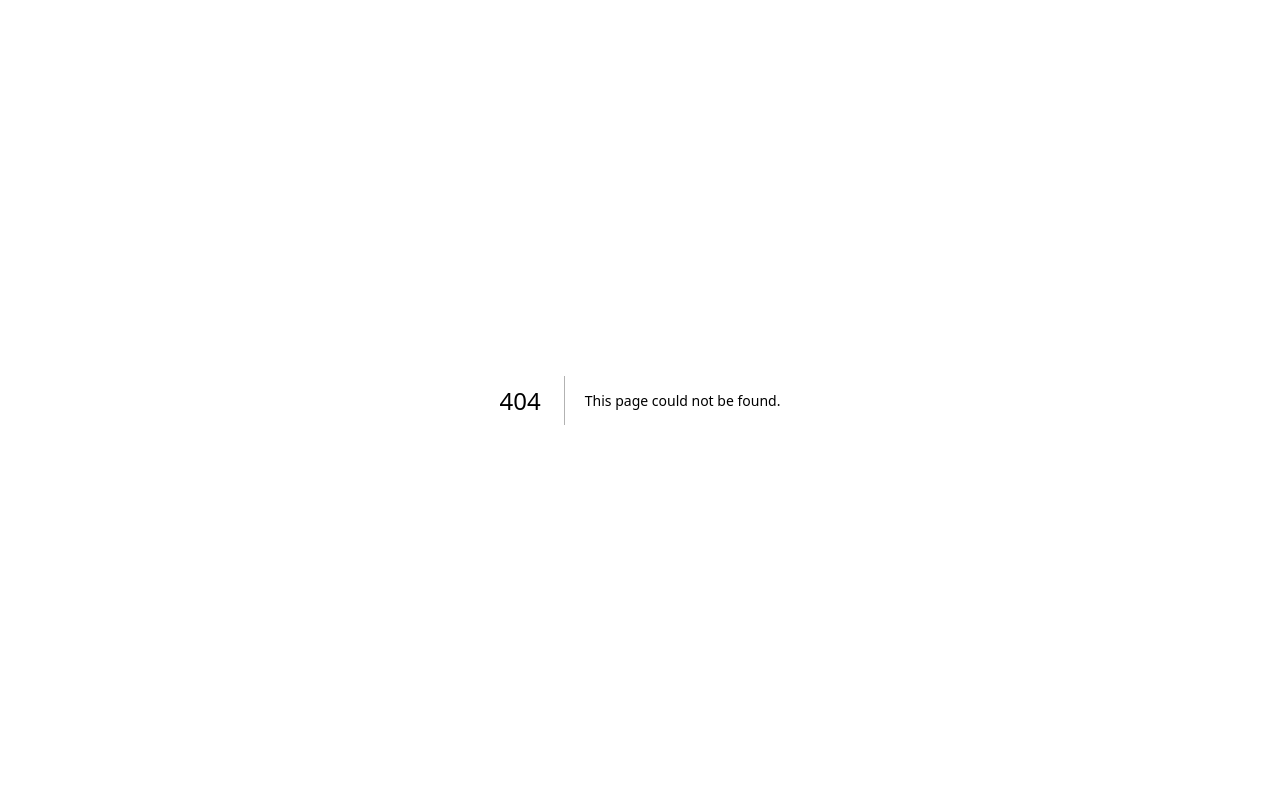
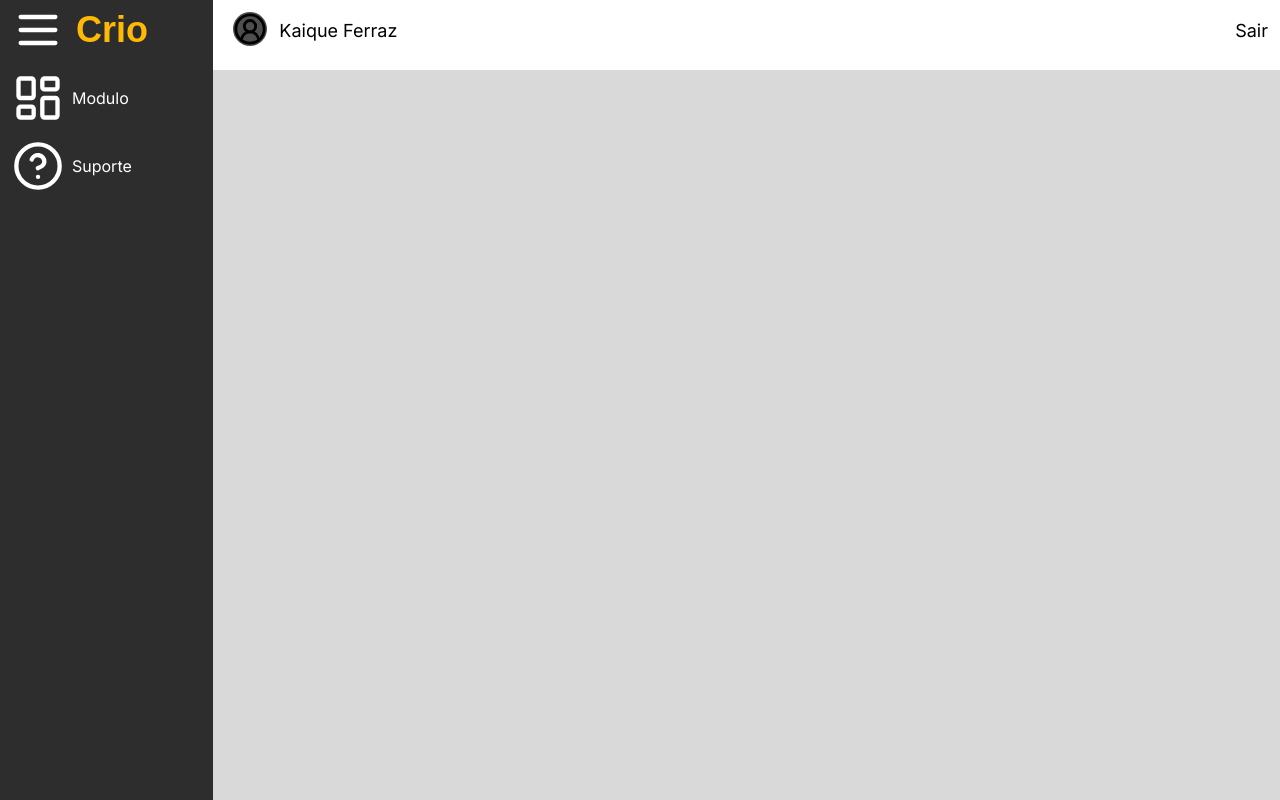
Before and after one commit to ferfavaro/pbl_fiap_erp, a Next.js app: page /screens/inputsPage in a window 1280 px wide. Before the commit this address had no page. Built offline with nearby package versions, Linux system fonts and the light colour scheme.

Commit message:
Navigation

```diff
--- a/src/app/components/listPage/listPage.tsx
+++ b/src/app/components/listPage/listPage.tsx
@@ -1,6 +1,7 @@
 "use client"
 import { LayoutTemplateIcon, MenuIcon, MenuSquareIcon, PencilIcon, PlusCircleIcon, SearchIcon, Trash2Icon } from "lucide-react";
 import { useState } from "react";
+import Link from 'next/link';
 
 interface Contact {
   id: string;
@@ -41,7 +42,9 @@ const ListPage: React.FC<ListProps> = ({ contacts }) => {
           <MenuIcon className="text-black" />
           <MenuSquareIcon className="text-black" />
           <LayoutTemplateIcon className="text-black mr-6" />
-          <PlusCircleIcon className="text-black" />
+          <Link href="/screens/inputsPage">
+            <PlusCircleIcon className="text-black" />
+          </Link>
           <PencilIcon className="text-black" />
           <Trash2Icon className="text-black" />
         </div>
--- /dev/null
+++ b/src/app/screens/inputsPage/page.tsx
@@ -0,0 +1,16 @@
+import AsideMainPage from "@/app/components/asidemainPage/asideMainPage";
+import NavBar from "@/app/components/nav/navBar";
+
+export default function inputsPage() {
+    return (
+      <div className="flex flex-col   h-screen  w-screen  ">
+        <div className="flex flex-1">
+          <AsideMainPage />
+
+          <main className="flex-1  h-screen w-screen  bg-mainPageBgColor ">
+            <NavBar />
+          </main>
+        </div>
+      </div>
+    );
+  }
```
